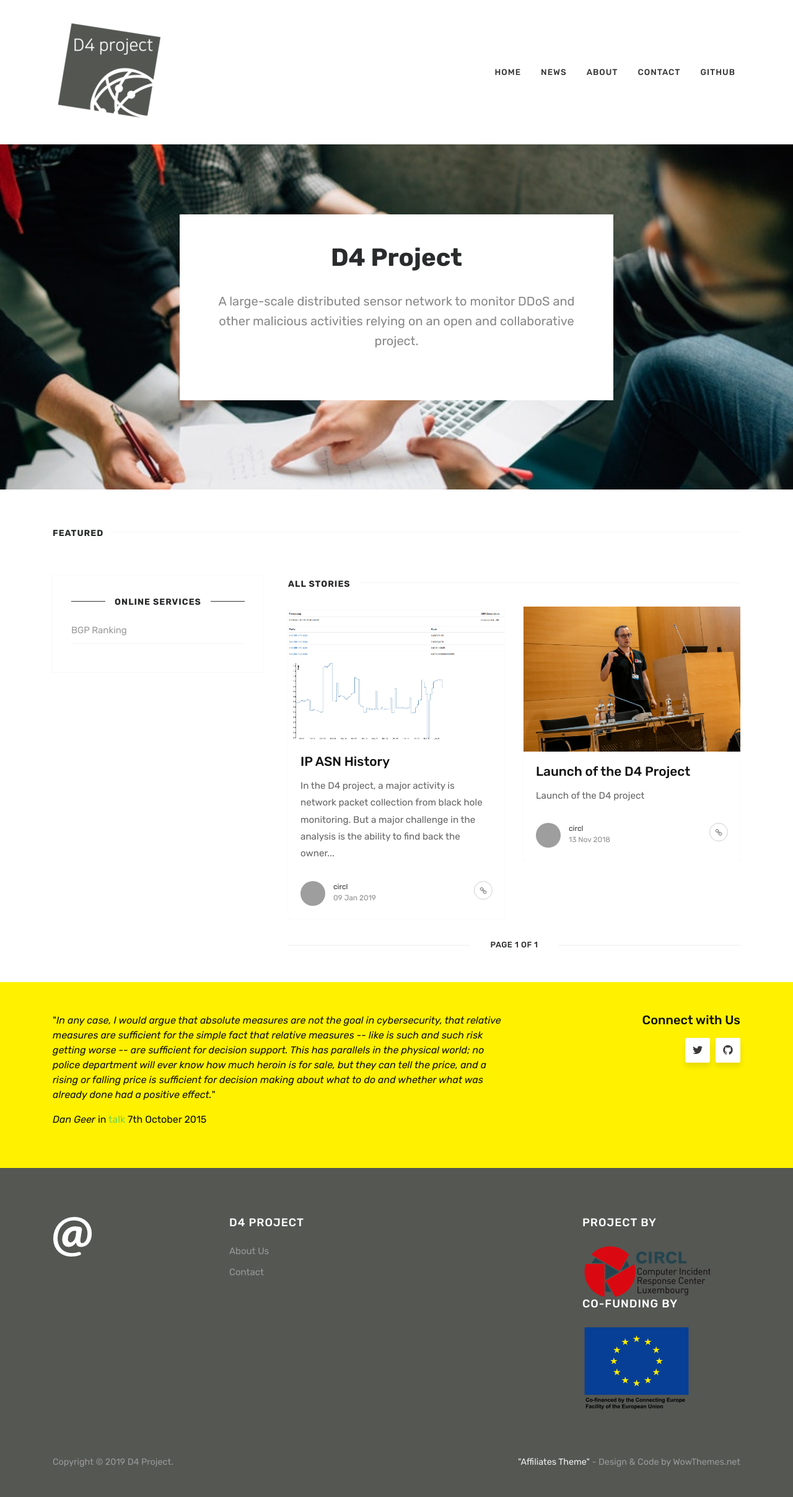
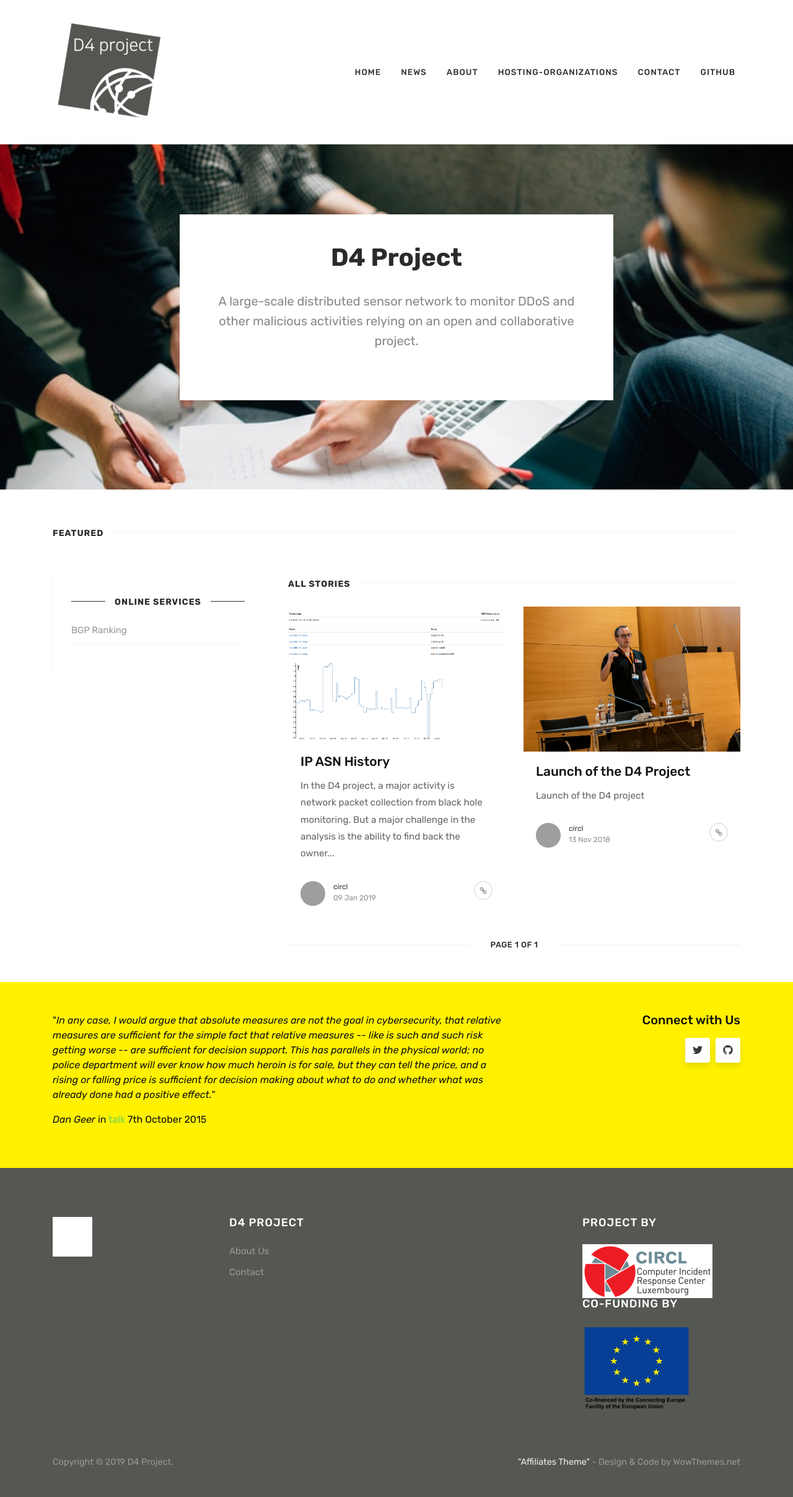
Before and after one commit to D4-project/d4-website, a Jekyll site: the page built from index.html, in a window 1280 px wide. Shown: the whole page at 62% size. Built offline with Jekyll 4.4.1, drawn with Linux system fonts in a browser that asks for light colours; the list of posts is cut into pages by our own code; grey boxes are pictures that could not be loaded.

Commit message:
Adds early adopter organizations page

```diff
--- a/_config.yml
+++ b/_config.yml
@@ -31,7 +31,7 @@
 #    description: "This is the author box. Write a short description of the author here. You are currently previewing Affiliates theme demo, a Jekyll template compatible with Github pages."
 
 # Plugins
-plugins:
+plugins_dir:
   - jekyll-paginate
   - jekyll-archives
 
@@ -46,3 +46,5 @@
 # Other
 markdown: kramdown
 highlighter: rouge
+
+gems: [jekyll-paginate]
--- a/_layouts/default.html
+++ b/_layouts/default.html
@@ -43,6 +43,9 @@
                 </li>
                 <li class="nav-item">
                     <a class="nav-link" href="{{ site.baseurl }}/about.html">About</a>
+                </li>
+                <li class="nav-item">
+                <a class="nav-link" href="{{ site.baseurl }}/hosting-organizations.html">Hosting-Organizations</a>
                 </li>
                 <li class="nav-item">
                     <a class="nav-link" href="{{ site.baseurl }}/contact.html">Contact</a>
--- a/_sass/_syntax.scss
+++ b/_sass/_syntax.scss
@@ -61,3 +61,10 @@
 	.vi { color: #008080 } /* Name.Variable.Instance */
 	.il { color: #009999 } /* Literal.Number.Integer.Long */
 }
+
+a{
+    img {
+        box-shadow: none;
+        background-color: #ffffff;
+    }
+}
```
Also changed, not shown: hosting-organizations.md (added, +8 -0 lines), assets/images/c2d.png (added).
